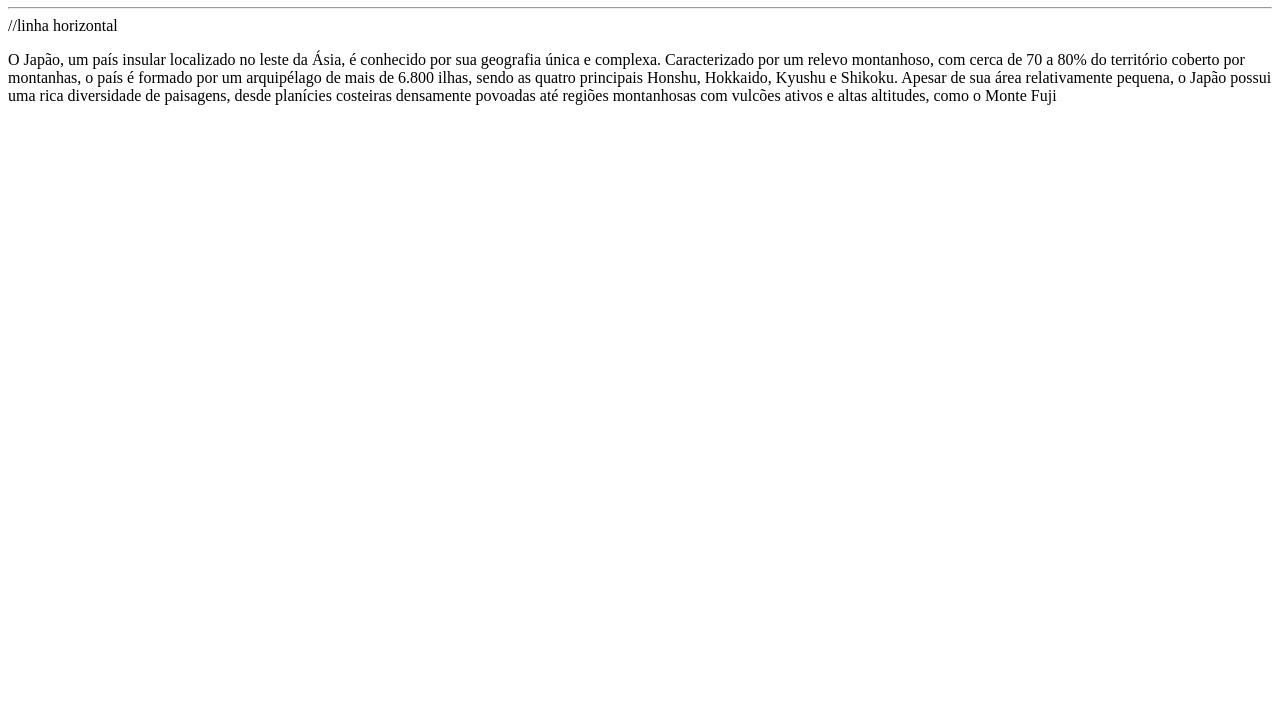
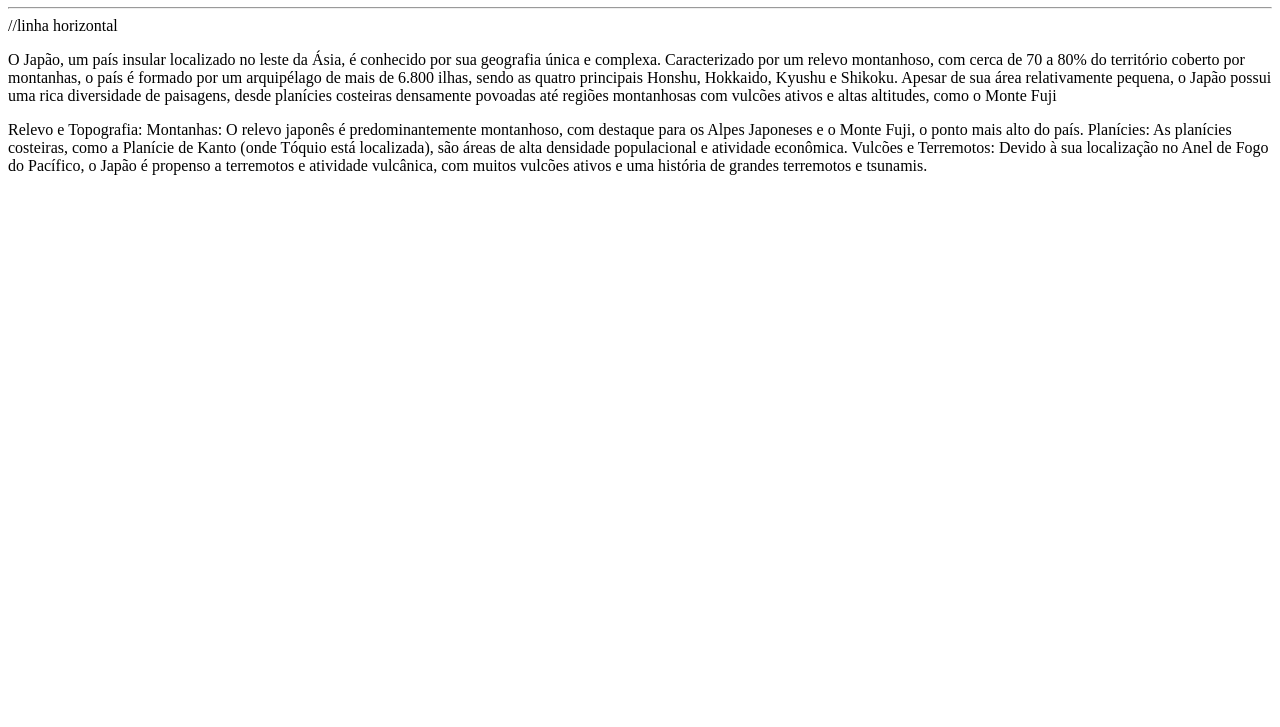
Before and after one commit to Lizax0101/Repo-Teste-CursoGit-Github, a plain HTML site: page site-teste/index.html in a window 1280 px wide. Shown: the part 73-800 px from the top of the page. Drawn offline with Linux system fonts and the light colour scheme.

Commit message:
Adicionei mais um paragrafo

```diff
--- a/site-teste/index.html
+++ b/site-teste/index.html
@@ -14,5 +14,12 @@
     principais Honshu, Hokkaido, Kyushu e Shikoku. Apesar de sua área relativamente pequena,
     o Japão possui uma rica diversidade de paisagens, desde planícies costeiras densamente
     povoadas até regiões montanhosas com vulcões ativos e altas altitudes, como o Monte Fuji</p>
+<p>Relevo e Topografia:
+    Montanhas:
+    O relevo japonês é predominantemente montanhoso, com destaque para os Alpes Japoneses e o Monte Fuji, o ponto mais alto do país.
+    Planícies:
+    As planícies costeiras, como a Planície de Kanto (onde Tóquio está localizada), são áreas de alta densidade populacional e atividade econômica.
+    Vulcões e Terremotos:
+    Devido à sua localização no Anel de Fogo do Pacífico, o Japão é propenso a terremotos e atividade vulcânica, com muitos vulcões ativos e uma história de grandes terremotos e tsunamis. </p>
 </body>
 </html>
```
